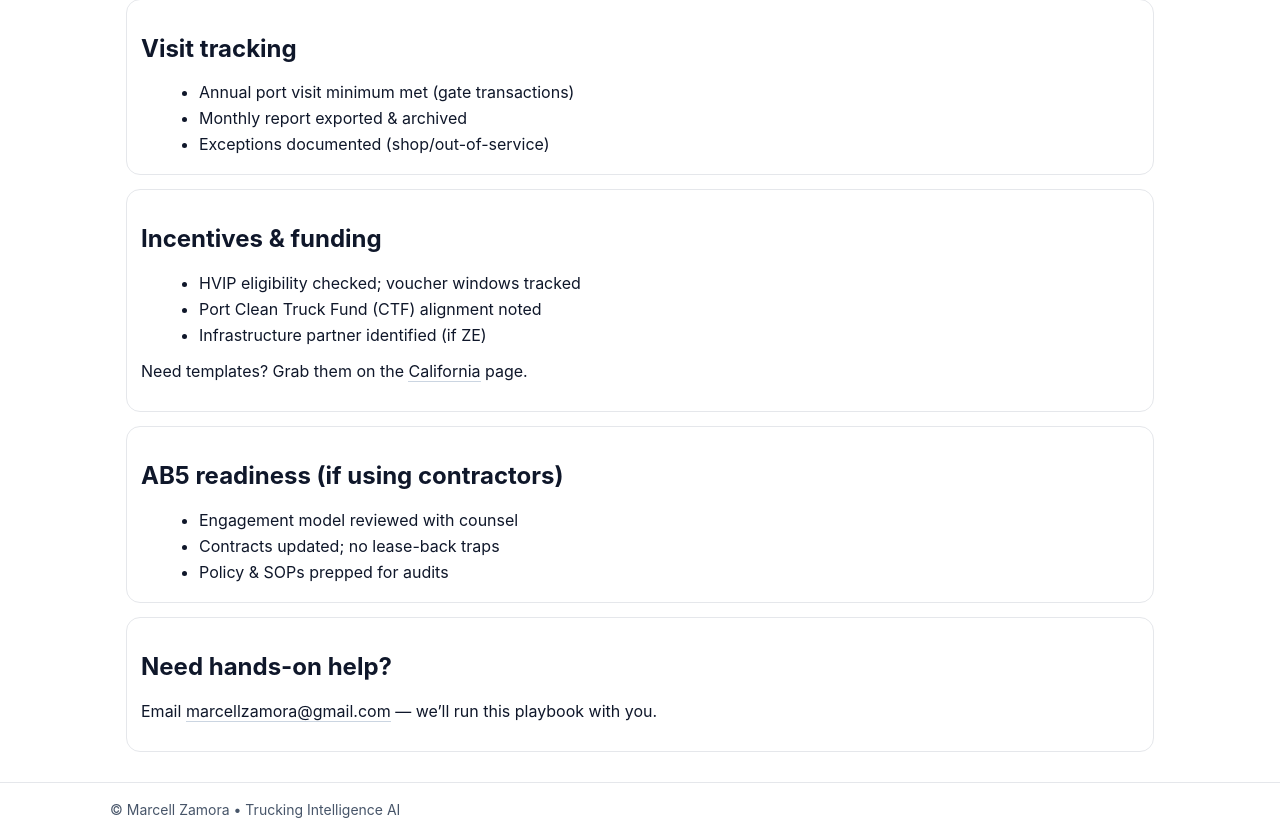
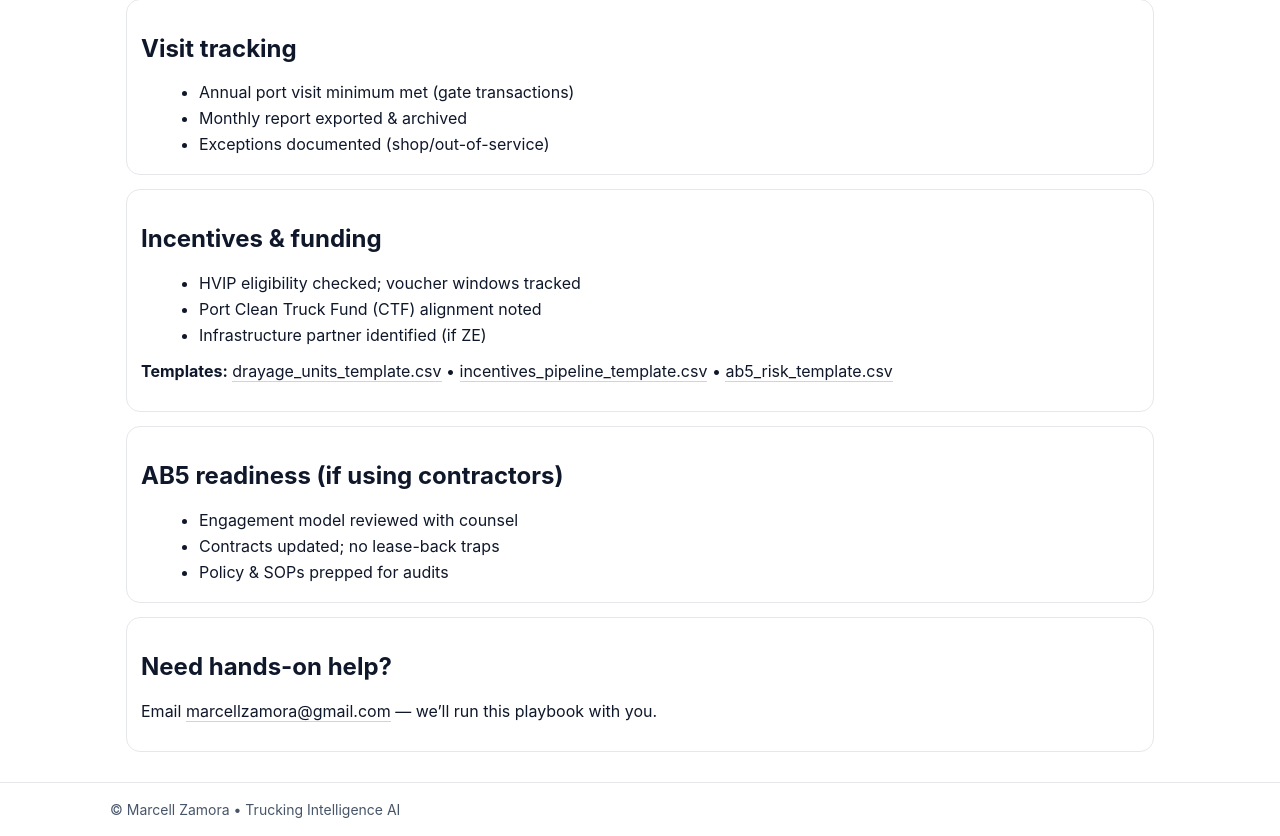
Before and after one commit to asarhangian/asarhangian.github.io, a plain HTML site: page drayage.html in a window 1280 px wide. Shown: the part 609-1445 px from the top of the page. Drawn offline with Linux system fonts and the light colour scheme.

Commit message:
Update drayage.html

```diff
--- a/drayage.html
+++ b/drayage.html
@@ -77,7 +77,11 @@
         <li>Port Clean Truck Fund (CTF) alignment noted</li>
         <li>Infrastructure partner identified (if ZE)</li>
       </ul>
-      <p>Need templates? Grab them on the <a href="ca.html">California</a> page.</p>
+      <p><strong>Templates:</strong>
+        <a href="templates/drayage_units_template.csv" download>drayage_units_template.csv</a> •
+        <a href="templates/incentives_pipeline_template.csv" download>incentives_pipeline_template.csv</a> •
+        <a href="templates/ab5_risk_template.csv" download>ab5_risk_template.csv</a>
+      </p>
     </section>
 
     <section class="card">
```
